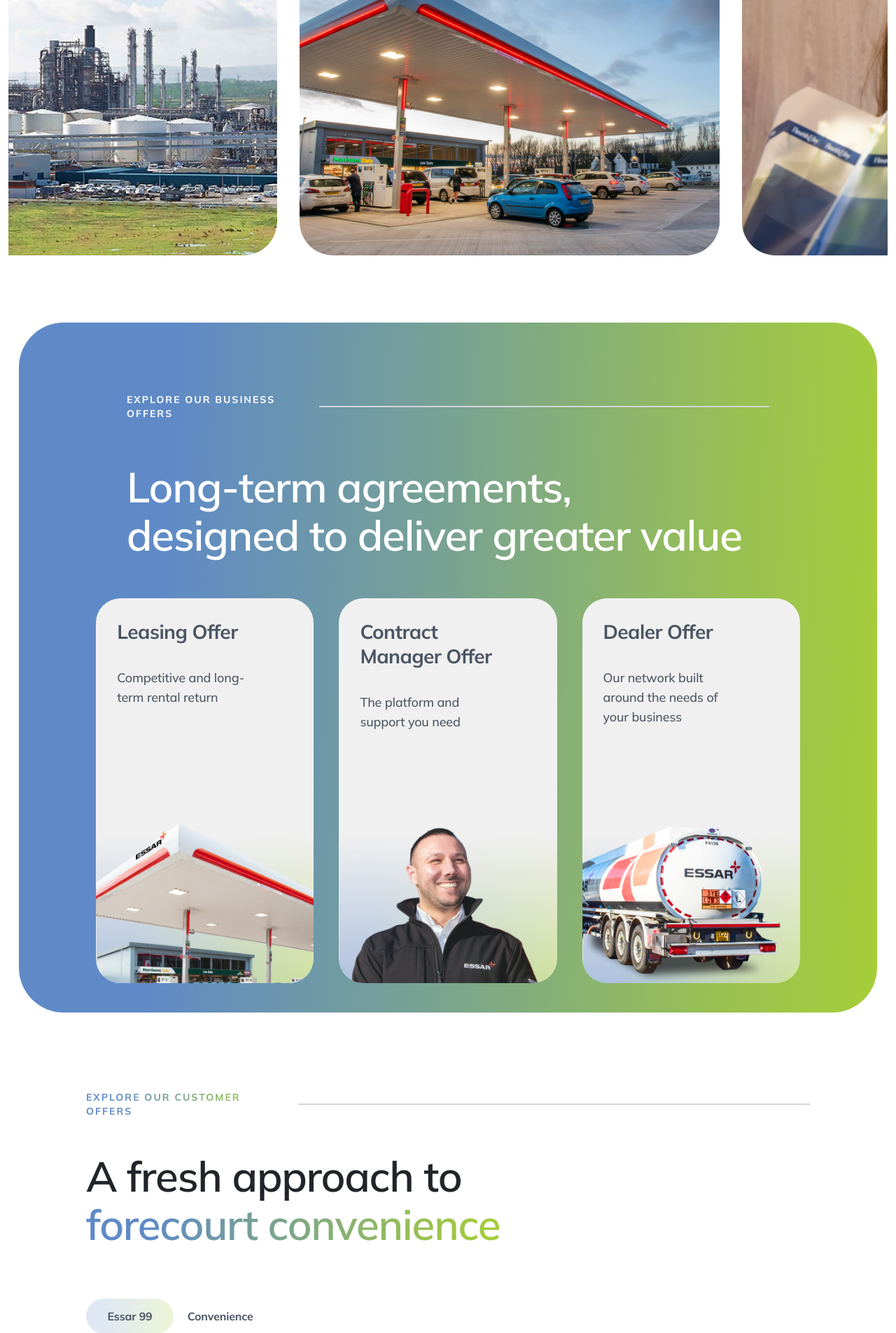
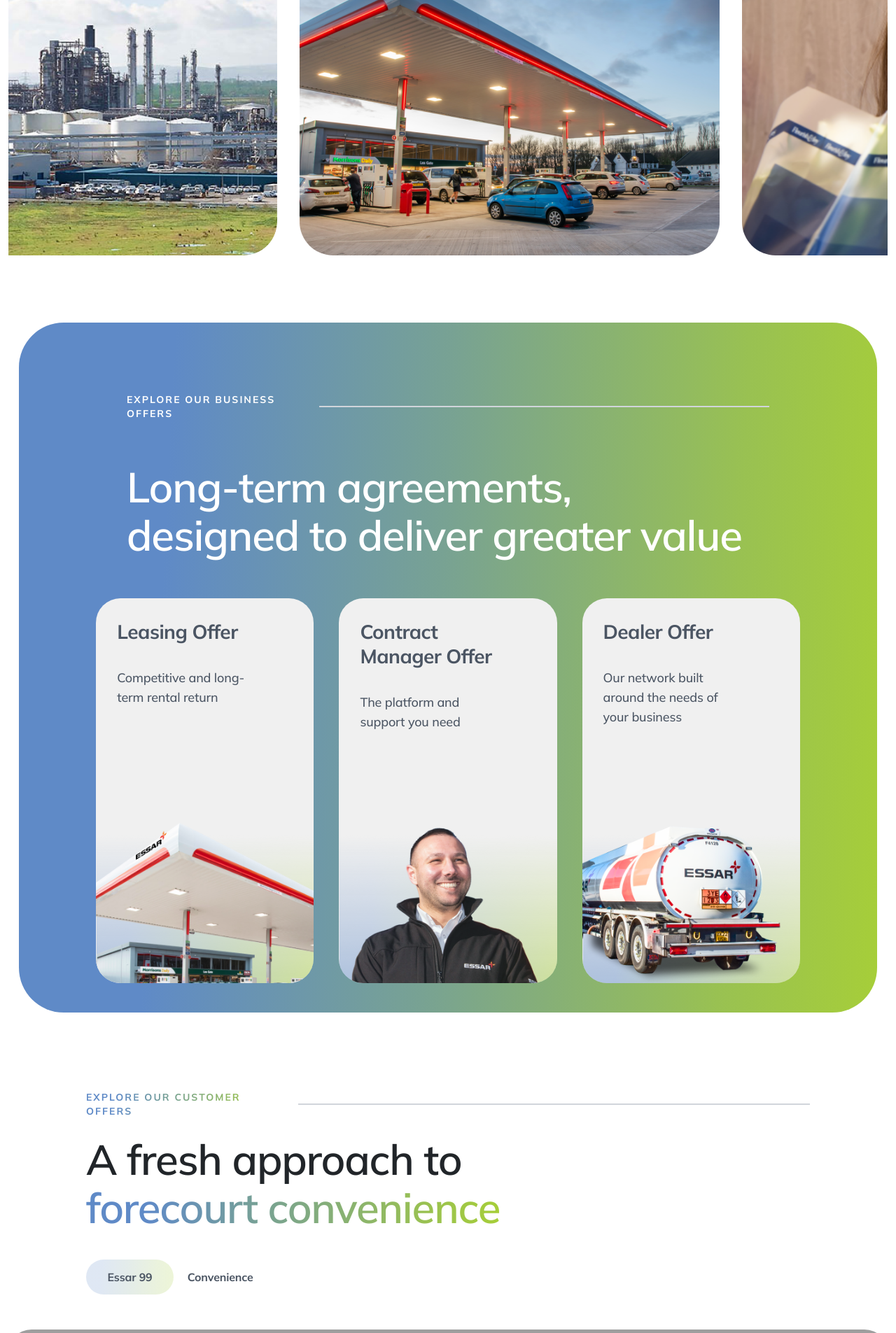
Before and after one commit to webpassionates/addya-eet-retail, a PHP site: page / in a window 1280 px wide. Shown: the part 741-2646 px from the top of the page at 70% size. Run offline with PHP 8.4, Linux system fonts and the light colour scheme; style sheets or scripts are compiled from the project's sources; some libraries are stand-ins or nearby versions; grey boxes are pictures that could not be loaded.

Commit message:
add fixes point index.html

```diff
--- a/src/assets/scss/partials/_ExploreCusomerOffer.scss
+++ b/src/assets/scss/partials/_ExploreCusomerOffer.scss
@@ -1,5 +1,4 @@
 .Explore_Cusomer_Offer_Containar {
-    // border: 1px solid  black;
     width: 98.5%;
     height: auto;
     margin: auto;
--- a/src/index.html
+++ b/src/index.html
@@ -346,10 +346,10 @@
               <div class="Explore_Cusomer_Offer_horizontal_line"></div>
             </div>
           </div>
-          <div class="Explore_Cusomer_Offer_SecondDiv pt-4">
+          <div class="Explore_Cusomer_Offer_SecondDiv pt-0">
             <h2 class="pt-4 pb-4">A fresh approach to <br><span>forecourt convenience</span></h2>
           </div>
-          <div class="Explore_Cusomer_Offer_Button pt-5">
+          <div class="Explore_Cusomer_Offer_Button pt-3">
             <div class="slider-nav">
               <button class="prev active">Essar 99</button>
               <button class="next">Convenience</button>
```
Also changed, not shown: src/assets/js/home/home.js (+53 -1 lines).
